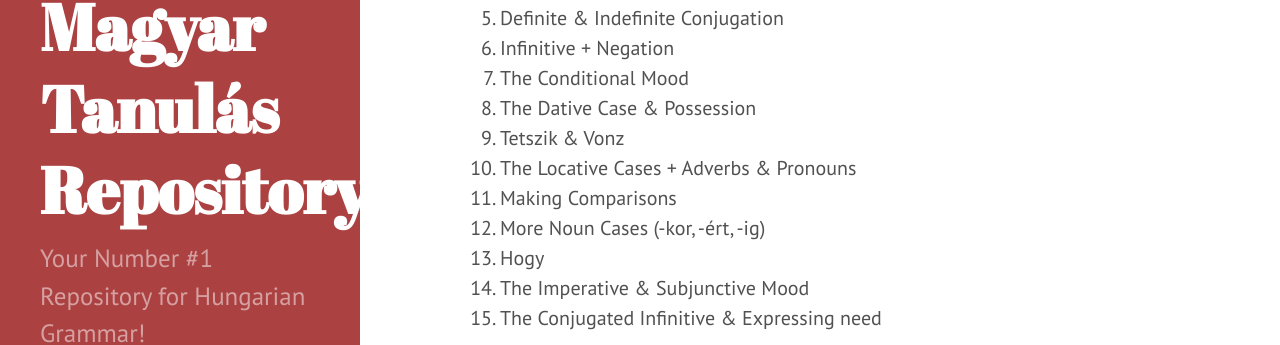
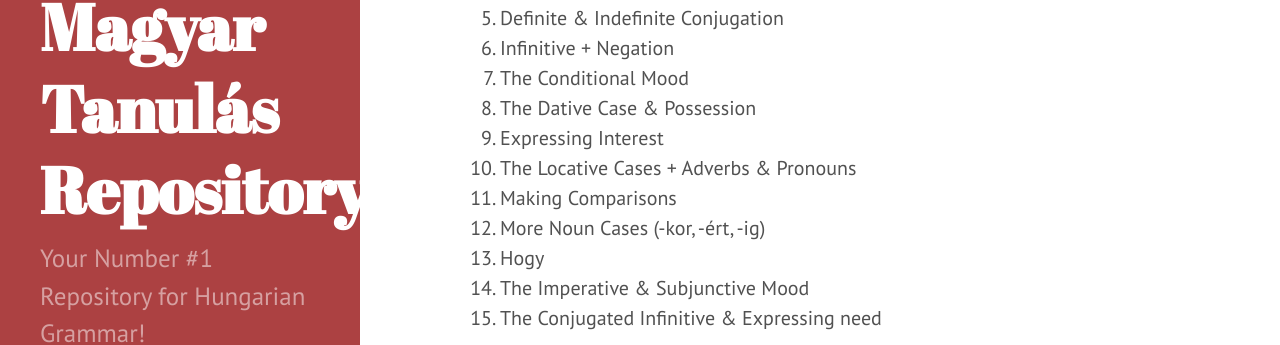
Before and after one commit to Magyartanulas/magyartanulas.github.io, a Jekyll site: the page built from _posts/2012-02-06-whats-jekyll.md, in a window 1280 px wide and 900 px high, scrolled down 661 px. Shown: the part 135-480 px from the top of the window. Built offline with Jekyll 4.4.1, drawn with Linux system fonts in a browser that asks for light colours; Markdown is read by kramdown in place of the engine named in the settings.

Commit message:
Update 2012-02-06-whats-jekyll.md

```diff
--- a/_posts/2012-02-06-whats-jekyll.md
+++ b/_posts/2012-02-06-whats-jekyll.md
@@ -26,7 +26,7 @@ shall be explained where relevant. The grammar will be explained in a progressio
 6. Infinitive + Negation
 7. The Conditional Mood
 8. The Dative Case & Possession
-9. Tetszik & Vonz
+9. Expressing Interest
 10. The Locative Cases + Adverbs & Pronouns
 11. Making Comparisons
 12. More Noun Cases (-kor, -ért, -ig)
```
